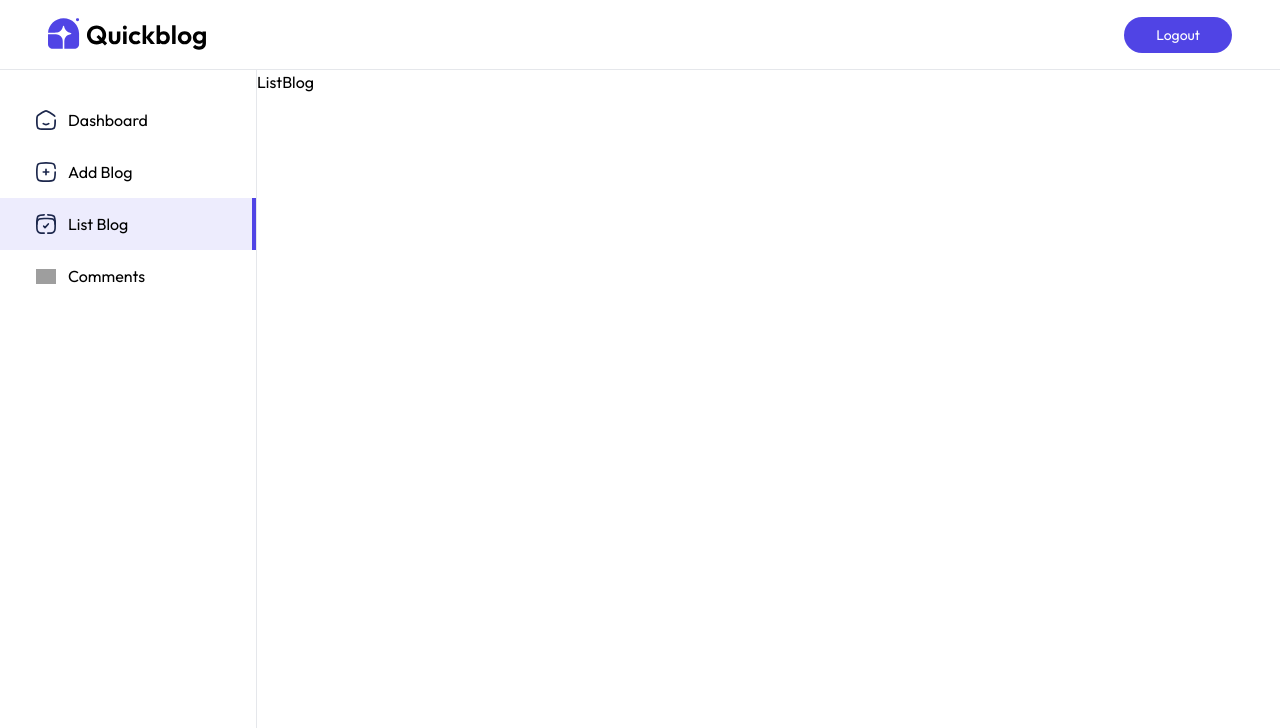
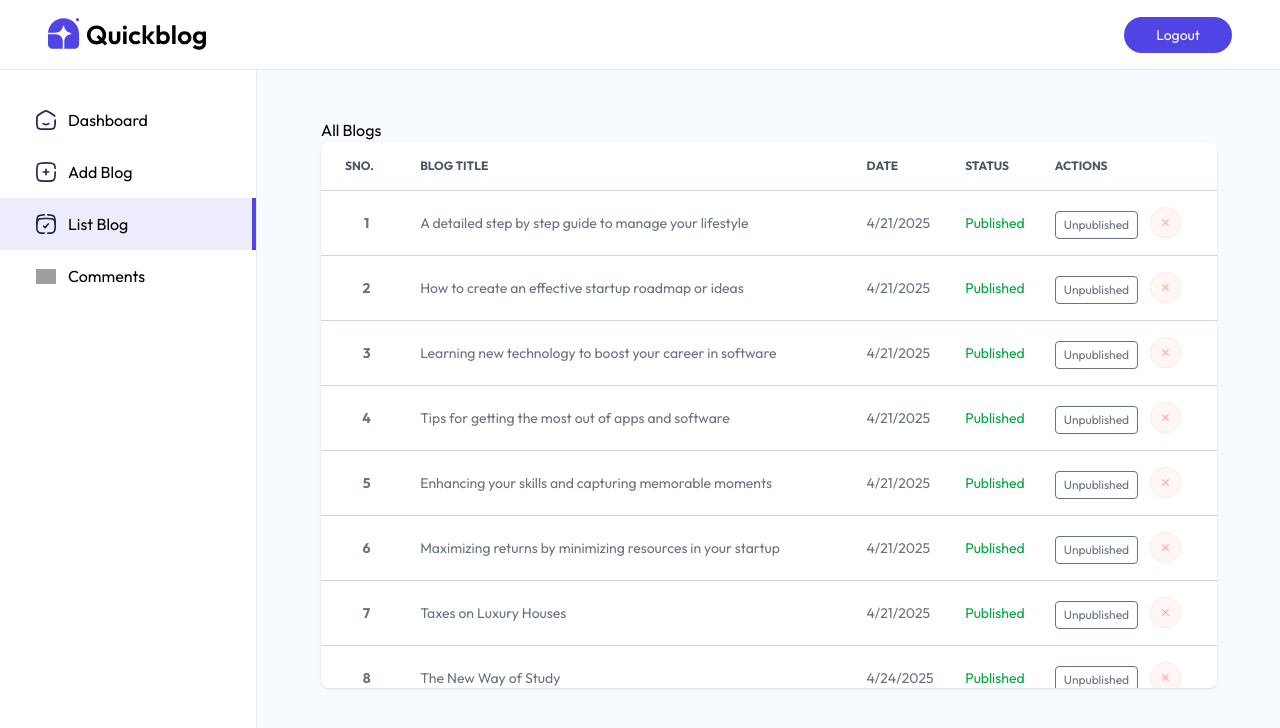
Before and after one commit to duttaanirban/QuickBlog, a React (Vite) app in the folder client/: page /admin/listBlog in a window 1280 px wide. Shown: the top 728 px of the page. Built offline with nearby package versions, Linux system fonts and the light colour scheme; grey boxes are pictures that could not be loaded.

Commit message:
created listblog page

```diff
--- a/client/src/pages/admin/Dashboard.jsx
+++ b/client/src/pages/admin/Dashboard.jsx
@@ -63,7 +63,7 @@
           <table className='w-full text-sm text-gray-500'>
             <thead className='text-xs text-gray-600 text-left uppercase'>
               <tr>
-                <th scope='col' className='px-2 py-4 xl:px-6'>#</th>
+                <th scope='col' className='px-2 py-4 xl:px-6'>SNo.</th>
                 <th scope='col' className='px-2 py-4'>Blog Title</th>
                 <th scope='col' className='px-2 py-4 max-sm:hidden'>Date</th>
                 <th scope='col' className='px-2 py-4 max-sm:hidden'>Status</th>
@@ -72,7 +72,7 @@
             </thead>
             <tbody>
               {dashboardData.recentBlogs.map((blog, index) => {
-                return <BlogTableItem key={blog._id} blog={blog} fetchBlogs={fetchDashboardData} index={index} />;
+                return <BlogTableItem key={blog._id} blog={blog} fetchBlogs={fetchDashboardData} index={index + 1} />;
               })}
             </tbody>
           </table>
--- a/client/src/pages/admin/ListBlog.jsx
+++ b/client/src/pages/admin/ListBlog.jsx
@@ -1,8 +1,43 @@
-import React from 'react'
+import React, { useEffect, useState } from 'react'
+import { blog_data } from '../../assets/assets';
+import BlogTableItem from '../../components/admin/BlogTableItem';
 
 const ListBlog = () => {
+
+  const [blogs, setBlogs] = useState([]);
+
+  const fetchBlogs = async () => {
+    setBlogs(blog_data)
+  }
+
+  useEffect(() => {
+    fetchBlogs();
+  }, []);
+
   return (
-    <div>ListBlog</div>
+    <div className='flex-1 pt-5 px-5 sm:pt-12 sm:pl-16 bg-blue-50/50'>
+      <h1>All Blogs</h1>
+
+       <div className='relative h-4/5 max-w-4xl overflow-x-auto shadow rounded-lg
+        scrollbar-hide bg-white'>
+          <table className='w-full text-sm text-gray-500'>
+            <thead className='text-xs text-gray-600 text-left uppercase'>
+              <tr>
+                <th scope='col' className='px-2 py-4 xl:px-6'>SNo.</th>
+                <th scope='col' className='px-2 py-4'>Blog Title</th>
+                <th scope='col' className='px-2 py-4 max-sm:hidden'>Date</th>
+                <th scope='col' className='px-2 py-4 max-sm:hidden'>Status</th>
+                <th scope='col' className='px-2 py-4'>Actions</th>
+              </tr>
+            </thead>
+            <tbody>
+              {blogs.map((blog, index) => {
+                return <BlogTableItem key={blog._id} blog={blog} fetchBlogs={fetchBlogs} index={index + 1} />;
+              })}
+            </tbody>
+          </table>
+        </div>
+    </div>
   )
 }
 
```
